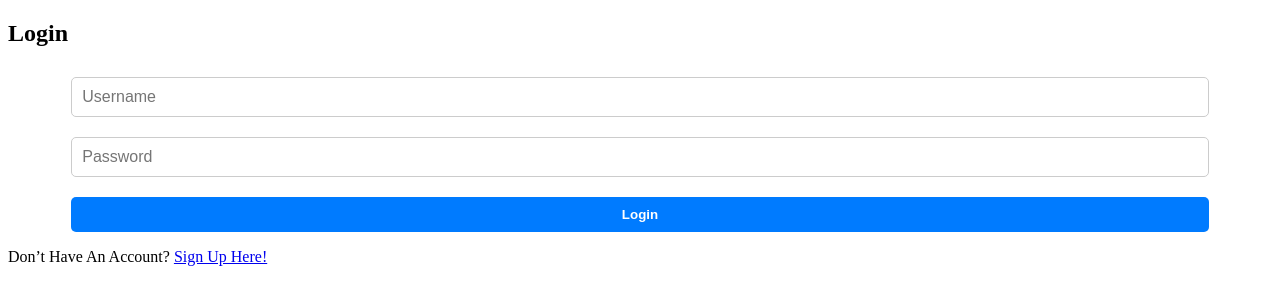
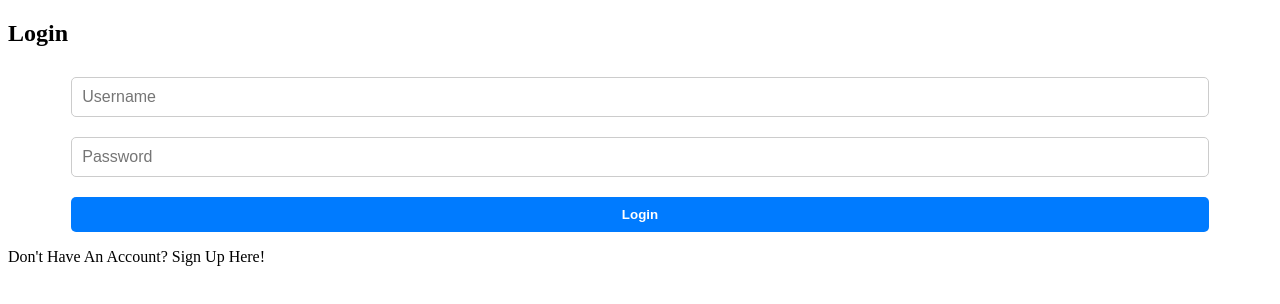
Before and after one commit to Xentacz/Testing-Login, a plain HTML site: page index.html in a window 1280 px wide. Drawn offline with Linux system fonts and the light colour scheme.

Commit message:
Update index.html

```diff
--- a/index.html
+++ b/index.html
@@ -15,9 +15,8 @@
       <button type="submit">Login</button>
     </form>
     <p id="message"></p>
-
-    <p class="signup-link">
-      Don’t Have An Account? <a href="signup.html">Sign Up Here!</a>
+    <p class="signup-link" onclick="window.location.href='signup.html'">
+      Don't Have An Account? <span>Sign Up Here!</span>
     </p>
   </div>
   <script src="script.js"></script>
```
